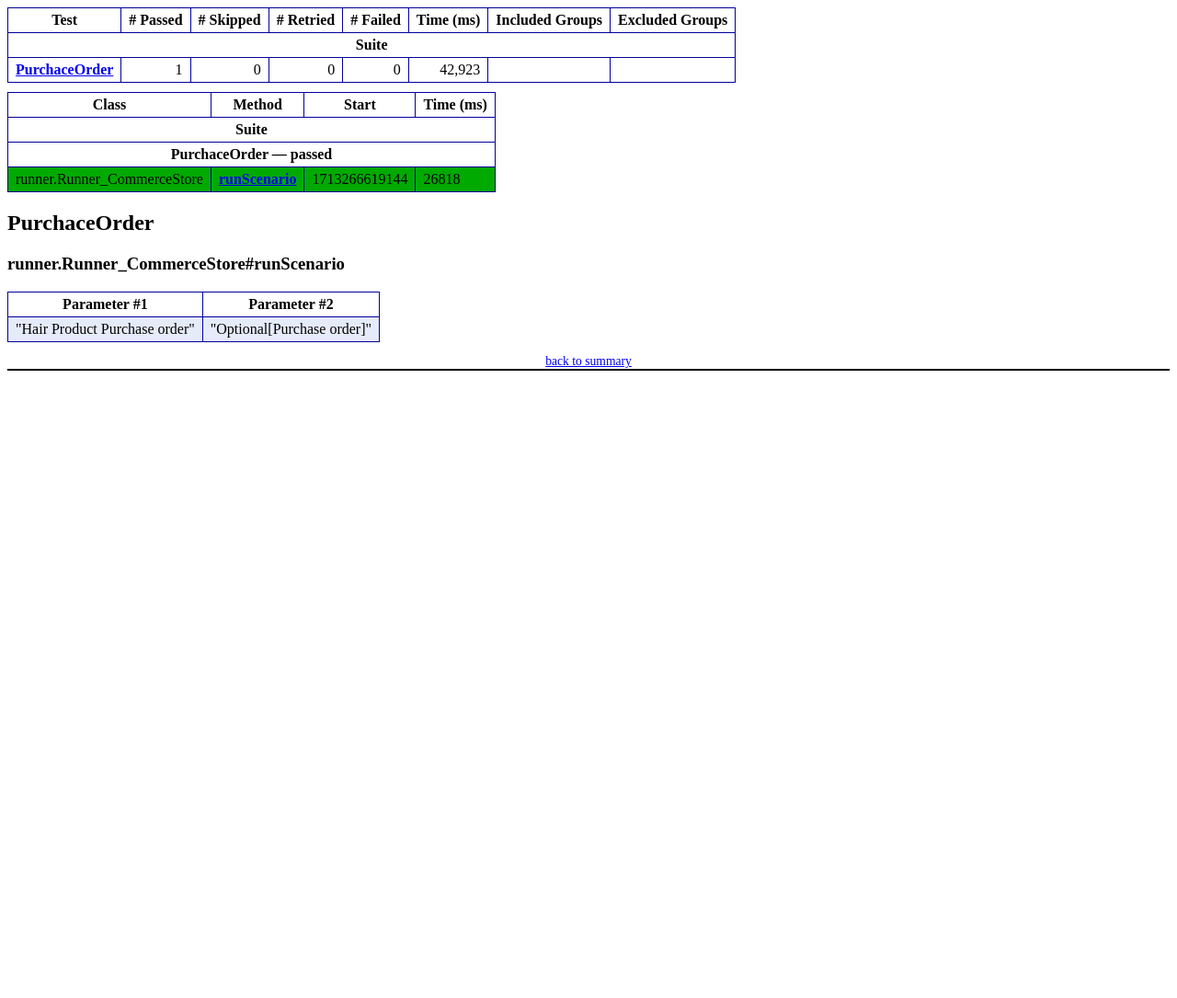
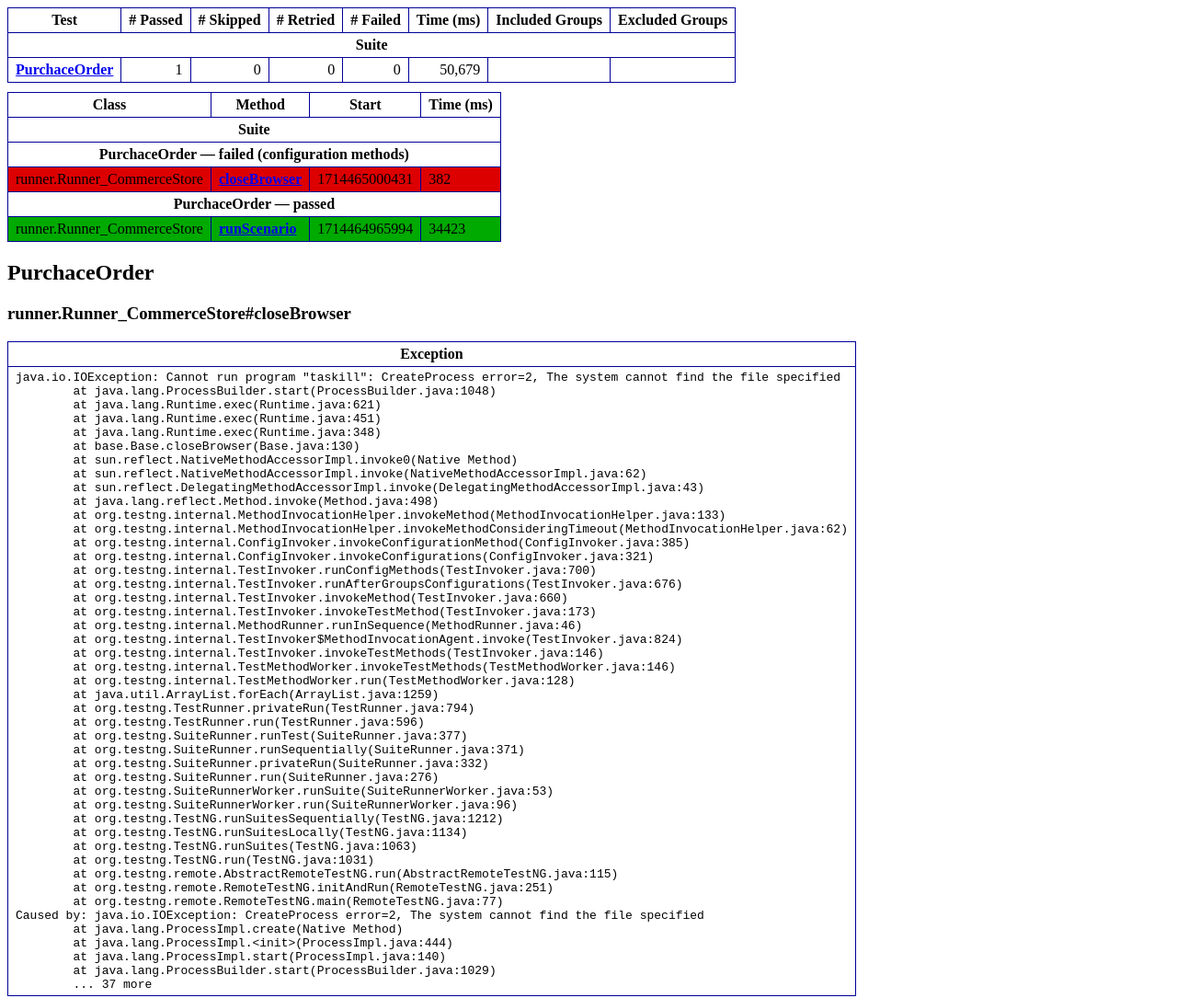
Before and after one commit to Ramkumar005/Cucumber, a plain HTML site: page test-output/emailable-report.html in a window 1280 px wide. Shown: the top 1085 px of the page at 92% size. Before the commit the page ends 800 px from the top, so only its background shows below. Drawn offline with Linux system fonts and the light colour scheme.

Commit message:
Commented Task kill line in base class

```diff
--- a/test-output/emailable-report.html
+++ b/test-output/emailable-report.html
@@ -9,10 +9,56 @@
 <table>
 <tr><th>Test</th><th># Passed</th><th># Skipped</th><th># Retried</th><th># Failed</th><th>Time (ms)</th><th>Included Groups</th><th>Excluded Groups</th></tr>
 <tr><th colspan="8">Suite</th></tr>
-<tr><td><a href="#t0">PurchaceOrder</a></td><td class="num">1</td><td class="num">0</td><td class="num">0</td><td class="num">0</td><td class="num">42,923</td><td></td><td></td></tr>
+<tr><td><a href="#t0">PurchaceOrder</a></td><td class="num">1</td><td class="num">0</td><td class="num">0</td><td class="num">0</td><td class="num">50,679</td><td></td><td></td></tr>
 </table>
-<table id='summary'><thead><tr><th>Class</th><th>Method</th><th>Start</th><th>Time (ms)</th></tr></thead><tbody><tr><th colspan="4">Suite</th></tr></tbody><tbody id="t0"><tr><th colspan="4">PurchaceOrder &#8212; passed</th></tr><tr class="passedeven"><td rowspan="1">runner.Runner_CommerceStore</td><td><a href="#m0">runScenario</a></td><td rowspan="1">1713266619144</td><td rowspan="1">26818</td></tr></tbody>
+<table id='summary'><thead><tr><th>Class</th><th>Method</th><th>Start</th><th>Time (ms)</th></tr></thead><tbody><tr><th colspan="4">Suite</th></tr></tbody><tbody id="t0"><tr><th colspan="4">PurchaceOrder &#8212; failed (configuration methods)</th></tr><tr class="failedeven"><td rowspan="1">runner.Runner_CommerceStore</td><td><a href="#m0">closeBrowser</a></td><td rowspan="1">1714465000431</td><td rowspan="1">382</td></tr><tr><th colspan="4">PurchaceOrder &#8212; passed</th></tr><tr class="passedeven"><td rowspan="1">runner.Runner_CommerceStore</td><td><a href="#m1">runScenario</a></td><td rowspan="1">1714464965994</td><td rowspan="1">34423</td></tr></tbody>
 </table>
-<h2>PurchaceOrder</h2><h3 id="m0">runner.Runner_CommerceStore#runScenario</h3><table class="result"><tr class="param"><th>Parameter #1</th><th>Parameter #2</th></tr><tr class="param stripe"><td>&quot;Hair Product Purchase order&quot;</td><td>&quot;Optional[Purchase order]&quot;</td></tr></table><p class="totop"><a href="#summary">back to summary</a></p>
+<h2>PurchaceOrder</h2><h3 id="m0">runner.Runner_CommerceStore#closeBrowser</h3><table class="result"><tr><th>Exception</th></tr><tr><td><div class="stacktrace">java.io.IOException: Cannot run program &quot;taskill&quot;: CreateProcess error=2, The system cannot find the file specified
+	at java.lang.ProcessBuilder.start(ProcessBuilder.java:1048)
+	at java.lang.Runtime.exec(Runtime.java:621)
+	at java.lang.Runtime.exec(Runtime.java:451)
+	at java.lang.Runtime.exec(Runtime.java:348)
+	at base.Base.closeBrowser(Base.java:130)
+	at sun.reflect.NativeMethodAccessorImpl.invoke0(Native Method)
+	at sun.reflect.NativeMethodAccessorImpl.invoke(NativeMethodAccessorImpl.java:62)
+	at sun.reflect.DelegatingMethodAccessorImpl.invoke(DelegatingMethodAccessorImpl.java:43)
+	at java.lang.reflect.Method.invoke(Method.java:498)
+	at org.testng.internal.MethodInvocationHelper.invokeMethod(MethodInvocationHelper.java:133)
+	at org.testng.internal.MethodInvocationHelper.invokeMethodConsideringTimeout(MethodInvocationHelper.java:62)
+	at org.testng.internal.ConfigInvoker.invokeConfigurationMethod(ConfigInvoker.java:385)
+	at org.testng.internal.ConfigInvoker.invokeConfigurations(ConfigInvoker.java:321)
+	at org.testng.internal.TestInvoker.runConfigMethods(TestInvoker.java:700)
+	at org.testng.internal.TestInvoker.runAfterGroupsConfigurations(TestInvoker.java:676)
+	at org.testng.internal.TestInvoker.invokeMethod(TestInvoker.java:660)
+	at org.testng.internal.TestInvoker.invokeTestMethod(TestInvoker.java:173)
+	at org.testng.internal.MethodRunner.runInSequence(MethodRunner.java:46)
+	at org.testng.internal.TestInvoker$MethodInvocationAgent.invoke(TestInvoker.java:824)
+	at org.testng.internal.TestInvoker.invokeTestMethods(TestInvoker.java:146)
+	at org.testng.internal.TestMethodWorker.invokeTestMethods(TestMethodWorker.java:146)
+	at org.testng.internal.TestMethodWorker.run(TestMethodWorker.java:128)
+	at java.util.ArrayList.forEach(ArrayList.java:1259)
+	at org.testng.TestRunner.privateRun(TestRunner.java:794)
+	at org.testng.TestRunner.run(TestRunner.java:596)
+	at org.testng.SuiteRunner.runTest(SuiteRunner.java:377)
+	at org.testng.SuiteRunner.runSequentially(SuiteRunner.java:371)
+	at org.testng.SuiteRunner.privateRun(SuiteRunner.java:332)
+	at org.testng.SuiteRunner.run(SuiteRunner.java:276)
+	at org.testng.SuiteRunnerWorker.runSuite(SuiteRunnerWorker.java:53)
+	at org.testng.SuiteRunnerWorker.run(SuiteRunnerWorker.java:96)
+	at org.testng.TestNG.runSuitesSequentially(TestNG.java:1212)
+	at org.testng.TestNG.runSuitesLocally(TestNG.java:1134)
+	at org.testng.TestNG.runSuites(TestNG.java:1063)
+	at org.testng.TestNG.run(TestNG.java:1031)
+	at org.testng.remote.AbstractRemoteTestNG.run(AbstractRemoteTestNG.java:115)
+	at org.testng.remote.RemoteTestNG.initAndRun(RemoteTestNG.java:251)
+	at org.testng.remote.RemoteTestNG.main(RemoteTestNG.java:77)
+Caused by: java.io.IOException: CreateProcess error=2, The system cannot find the file specified
+	at java.lang.ProcessImpl.create(Native Method)
+	at java.lang.ProcessImpl.&lt;init&gt;(ProcessImpl.java:444)
+	at java.lang.ProcessImpl.start(ProcessImpl.java:140)
+	at java.lang.ProcessBuilder.start(ProcessBuilder.java:1029)
+	... 37 more
+</div></td></tr></table><p class="totop"><a href="#summary">back to summary</a></p>
+<h3 id="m1">runner.Runner_CommerceStore#runScenario</h3><table class="result"><tr class="param"><th>Parameter #1</th><th>Parameter #2</th></tr><tr class="param stripe"><td>&quot;Hair Product Purchase order&quot;</td><td>&quot;Optional[Purchase order]&quot;</td></tr></table><p class="totop"><a href="#summary">back to summary</a></p>
 </body>
 </html>
```
Also changed, not shown: pom.xml (+23 -0 lines), test-output/Suite/PurchaceOrder.xml (+52 -2 lines), test-output/index.html (+13 -11 lines), test-output/junitreports/TEST-runner.Runner_CommerceStore.xml (+53 -2 lines), 1 other file.
